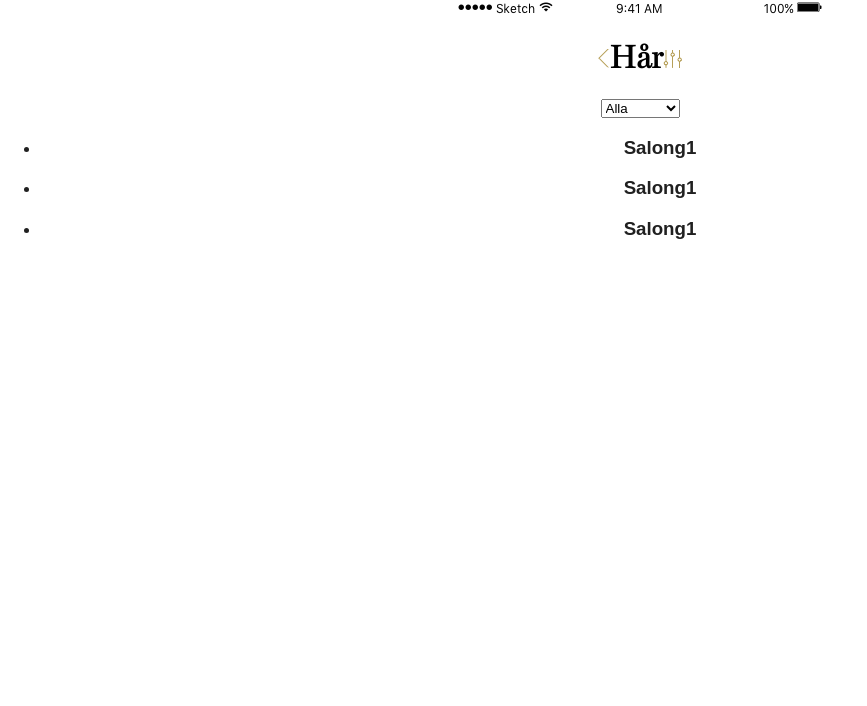
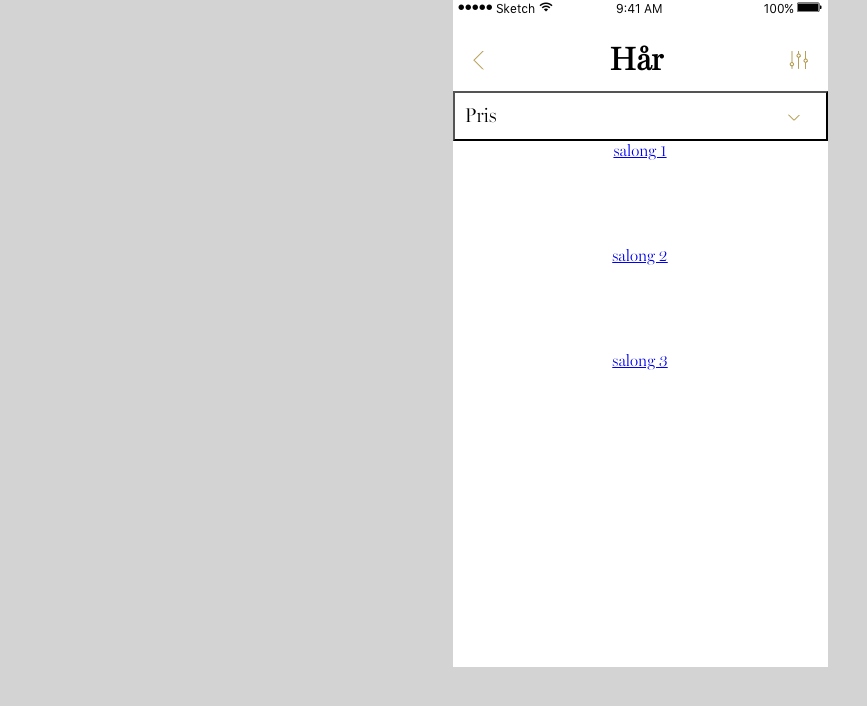
Before and after one commit to vicgus/c9-case-3, a React (Create React App) app: page / in a window 1280 px wide. Shown: the top 706 px of the page, without its empty margins (0-867 px from the left). Built offline with nearby package versions, Linux system fonts and the light colour scheme.

Commit message:
Second push

```diff
--- a/src/App.css
+++ b/src/App.css
@@ -1,38 +1,33 @@
+body {
+  background: lightgrey;
+  color: #202020;
+}
+
 .App {
   text-align: center;
-  color: #202020
+  color: #202020;
+  width: 375px;
+  height: 667px;
+  margin: auto;
+  background-color: white;
 }
 
-.App-logo {
-  animation: App-logo-spin infinite 20s linear;
-  height: 80px;
+.App-status {
+  background-color: white;
+  height: 20px;
+  width: 375px;
+  border-bottom: #202020;
+  margin-bottom: 0px;
 }
 
 .App-header {
-  background-color: #222;
-  height: 150px;
+  background-color: white;
+  height: 50px;
   width: 375px;
-  padding: 20px;
   color: white;
-}
-
-.App-title {
-  font-size: 1.5em;
-}
-
-.App-intro {
-  font-size: large;
-}
-
-@keyframes App-logo-spin {
-  from { transform: rotate(0deg); }
-  to { transform: rotate(360deg); }
-}
-
-body {
-  background: #ffffff;
-  color: #202020;
-
+  background-color: white;
+  padding-top: 0px;
+  margin-top: 0px;
 }
 
 @font-face {
@@ -44,4 +39,89 @@ h1 {
   font-size: 5;
   font-family: 'MillerBanner Light';
   color: black;
+  background-color: white;
+  text-align: center;
 }
+
+ul {
+  list-style-type: none;
+  padding: 0;
+  margin: 0;
+}
+
+li {
+  background-color: #ffffff;
+  background-repeat: no-repeat;
+  height: 105px;
+  font-family: 'MillerBanner Light';
+  text-align: center;
+}
+
+.right {
+  float: right;
+  padding-right: 20px;
+  padding-top: 10px;
+}
+
+.left {
+  float: left;
+  padding-left: 20px;
+  padding-top: 10px;
+}
+
+.dropbtn {
+  background-color: white;
+  color: black;
+  width: 375px;
+  height: 50px;
+  font-family: 'MillerBanner Light';
+  font-size: 20px;
+  border-bottom-color: black;
+  cursor: pointer;
+  text-align: left;
+  padding-left: 10px;
+}
+
+.droptext {
+  padding-left: 20px;
+}
+
+.dropdown {
+  position: center;
+  display: block;
+  font-family: 'MillerBanner Light';
+}
+
+.dropdown-content {
+  display: none;
+  position: absolute;
+  color: gray;
+  min-width: 375px;
+  font-family: 'MillerBanner Light';
+  border-bottom-color: black;
+}
+
+.dropdown-content a {
+  color: black;
+  width: 375px;
+  text-decoration: none;
+  display: block;
+  height: 40px;
+}
+
+.dropdown-content a:hover {
+  background-color: lightgray;
+  font-family: 'MillerBanner Light';
+}
+
+.dropdown:hover .dropdown-content {
+  background-color: white;
+  display: block;
+  font-family: 'MillerBanner Light';
+}
+
+.dropdown:hover .dropbtn {
+  background-color: lightblue;
+  display: block;
+  font-family: 'MillerBanner Light';
+}
--- a/src/App.js
+++ b/src/App.js
@@ -4,30 +4,83 @@ import './App.css';
 import blackstatus from './pics/black_status.png';
 import back from './pics/back.png';
 import settings from './pics/settings.png';
+import down from './pics/down.png';
 
-let screenWidth = '375px';
+
+let defaultStyle = {
+  width: '375px',
+  fontSize: '5'
+};
+
+
+let salonger = [
+  {
+    name: 'Sax o fön',
+    price: 320,
+    address: 'Rådmansgatan 46',
+    description: 'Lorem ipsum...'
+  },
+  {
+    name: 'Hårizont',
+    price: 520,
+    address: 'Götgatan 1',
+    description: 'Ipsum lorem...'
+  },
+  {
+    name: 'Hårhuset',
+    price: 220,
+    address: 'Tätorpsvägen 45',
+    description: 'Sumip emrol...'
+  },
+  {
+    name: 'Hårhuset',
+    price: 220,
+    address: 'Sergels Torg 4005',
+    description: 'Emrol sumip...'
+  },
+];
+
+console.log(salonger)
+
 
 class MenuBar extends React.Component{
   render() {
     return(
-      <div style={{fontSize:'5'}}>
-        <h1><img src= {back}/>Hår<img src= {settings}/></h1>
+      <div className="App-header">
+        <h1>
+          <img className= "left" src= {back}/>
+          Hår
+          <img className= "right" src= {settings}/>
+        </h1>
       </div>
     );
   }
 }
 
-class Select extends React.Component{
+
+// Bygg this.toggleRange
+class DropDownMenu extends React.Component{
+  // constructor(props) {
+  //   super(props);
+  //   this.handleChange = this.handleChange.bind(this);
+  // }
+
+  // handleChange(e) {
+  //   const range = e.target.value;
+  //   this.props.onChange(range);
+  // }
+
   render() {
     return(
-      <div>
-        <select id='text'>
-          <option value='Alla'>Alla</option>
-          <option value='250-500'>250-500</option>
-          <option value='500-1000'>500-1000</option>
-        </select>
+      <div className='dropdown'>
+        <button className='dropbtn'>Pris<img className = "right" src={down} /></button>
+        <div className='dropdown-content'>
+          <a href ="#" onClick= {this.toggleRange='cheap'}>0-250</a>
+          <a href ="#" onClick= {this.toggleRange='cheap'}>250-500</a>
+          <a href ="#" onClick= {this.toggleRange='notCheap'}>500-1000</a>
+        </div>
       </div>
-    );
+    )
   }
 }
 
@@ -36,9 +89,9 @@ class SalongList extends React.Component{
     return(
     <div>
       <ul>
-        <li><div><h3>Salong1</h3></div></li>
-        <li><div><h3>Salong1</h3></div></li>
-        <li><div><h3>Salong1</h3></div></li>
+        <li><a href="#">salong 1</a></li>
+        <li><a href="#">salong 2</a></li>
+        <li><a href="#">salong 3</a></li>
       </ul>
     </div>
     );
@@ -46,13 +99,21 @@ class SalongList extends React.Component{
 }
 
 class App extends React.Component {
+  constructor() {
+    super();
+    this.state = {serverData: {}}
+  }
+
+  // componentDidMount() {
+  //   this.setState({serverData: salongData});
+  // }
+
   render() {
-    let name = 'Victor'
     return (
       <div className="App">
-        <img src= {blackstatus}/>
+        <div className = "App-status"><img src= {blackstatus}/></div>
         <MenuBar/>
-        <Select/>
+        <DropDownMenu/>
         <SalongList/>
       </div>
     );
```
Also changed, not shown: src/salonger.js (added, +28 -0 lines), src/salonger.json (added, +26 -0 lines), src/dropdownchild.js (added), src/pics/down.png (added).
